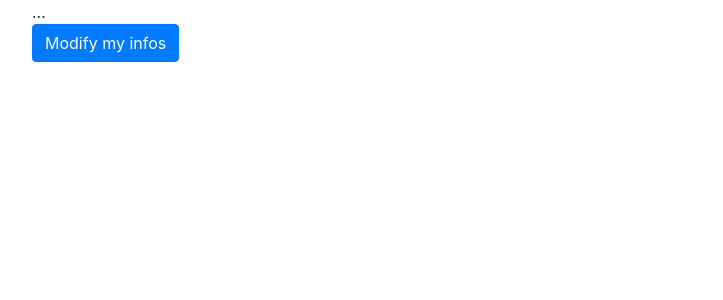
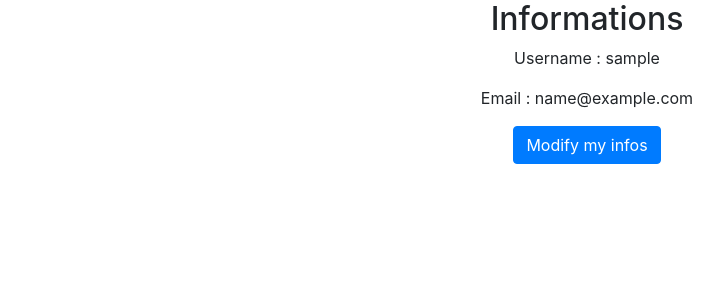
Before and after one commit to thomas-chastaingt/ayomi-django, a Django app: page /edit_user/ in a window 1280 px wide. Shown: the part 56-356 px from the top of the page, without its empty margins (53-776 px from the left). Run offline with Django 3.2, Linux system fonts and the light colour scheme; the visitor is signed in with stand-in values (Sample User, id 1); some libraries are stand-ins or nearby versions.

Commit message:
add modal update and informations

```diff
--- a/register/forms.py
+++ b/register/forms.py
@@ -3,6 +3,7 @@ from django.contrib.auth import login, authenticate
 from django.contrib.auth.forms import UserCreationForm, UserChangeForm
 from django.contrib.auth.models import User
 
+#custom register form with differents fields
 class RegisterForm(UserCreationForm):
     email = forms.EmailField()
 
@@ -11,6 +12,7 @@ class RegisterForm(UserCreationForm):
         fields = ["username", "email", "password1", "password2"]
 
 
+#custom edit profil with only email
 class EditForm(UserChangeForm):
     email = forms.EmailField()
 
--- a/register/templates/edit/edit_user.html
+++ b/register/templates/edit/edit_user.html
@@ -4,13 +4,14 @@
 {% block content %}
 {% if user.is_authenticated %}
 <div class="container">
-    <div>
-        ...
+    <div class="informations d-flex flex-column align-items-center">
+        <h2>Informations</h2>
+        <p>Username : {{ user.username }}</p>
+        <p> Email : {{ user.email }}</p>
+        <button type="button" class="btn btn-primary" data-toggle="modal" data-target="#exampleModal">
+            Modify my infos
+        </button>
     </div>
-    <button type="button" class="btn btn-primary" data-toggle="modal" data-target="#exampleModal">
-        Modify my infos
-    </button>
-
     <div class="modal fade" id="exampleModal" tabindex="-1" role="dialog" aria-labelledby="exampleModalLabel"
         aria-hidden="true">
         <div class="modal-dialog" role="document">
--- a/register/views.py
+++ b/register/views.py
@@ -3,7 +3,7 @@ from .forms import RegisterForm, EditForm
 from django.views import View
 from django.http import HttpResponseRedirect
 
-
+# class to show register template and to submit a new user
 class RegisterView(View):
     form = RegisterForm
     template_name = 'register/register.html'
@@ -20,7 +20,7 @@ class RegisterView(View):
 
         return render(request, self.template_name, {'form': form})
 
-
+#class to edit your own informations
 class EditUserView(View):
     form = EditForm
     template_name = 'edit/edit_user.html'
@@ -28,3 +28,11 @@ class EditUserView(View):
     def get(self, request, *args, **kwargs):
         form = self.form
         return render(request, self.template_name, {'form': form})
+
+    def post(self, request, *args, **kwargs):
+        form = self.form(request.POST, instance=request.user)
+        if form.is_valid():
+            form.save()
+            return render(request, self.template_name, {'form': form})
+
+        return render(request, self.template_name, {'form': form})
```
